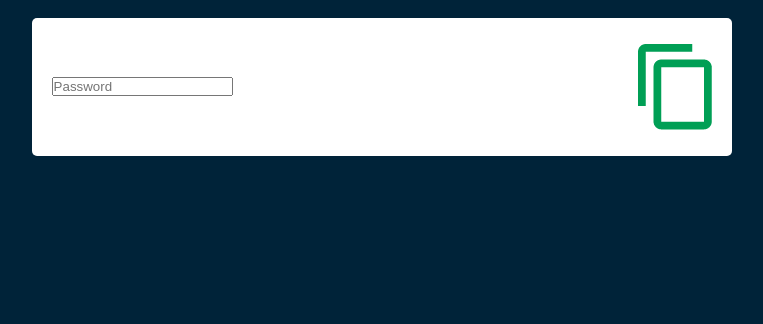
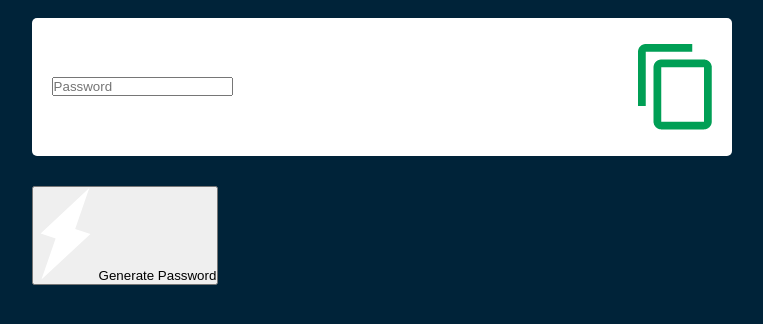
Before and after one commit to jabezinu/password_generator, a plain HTML site: page index.html in a window 1280 px wide. Shown: the part 290-614 px from the top of the page, without its empty margins (122-885 px from the left). Drawn offline with Linux system fonts and the light colour scheme.

Commit message:
add button

```diff
--- a/index.html
+++ b/index.html
@@ -13,7 +13,7 @@
             <input type="text" id="Password" placeholder="Password">
             <img src="copy.png" alt="">
         </div>
+        <button><img src="generate.png" alt="">Generate Password</button>
     </div>
-
 </body>
 </html>
```
